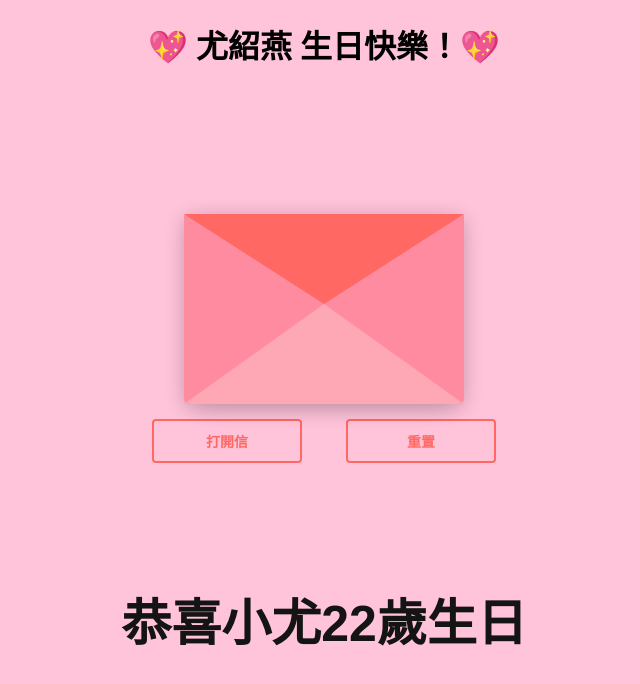
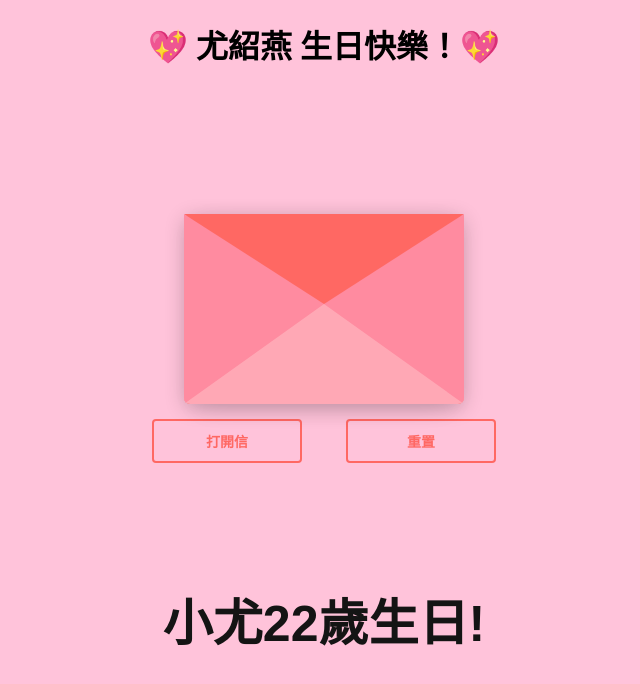
Before and after one commit to YanShuo0116/HBD_html, a plain HTML site: page index.html in a window 1280 px wide. Shown: the whole page, without its empty margins (316-956 px from the left). Drawn offline with nearby package versions, Linux system fonts and the light colour scheme.

Commit message:
Update index.html

```diff
--- a/index.html
+++ b/index.html
@@ -35,7 +35,7 @@
         <button id="reset">重置</button>
     </div>
 
-    <h1 class="valentine">恭喜小尤22歲生日</h1>
+    <h1 class="valentine">小尤22歲生日!</h1>
 
     <!-- 全螢幕信件內容 -->
     <div id="letter-overlay" class="overlay">
```
